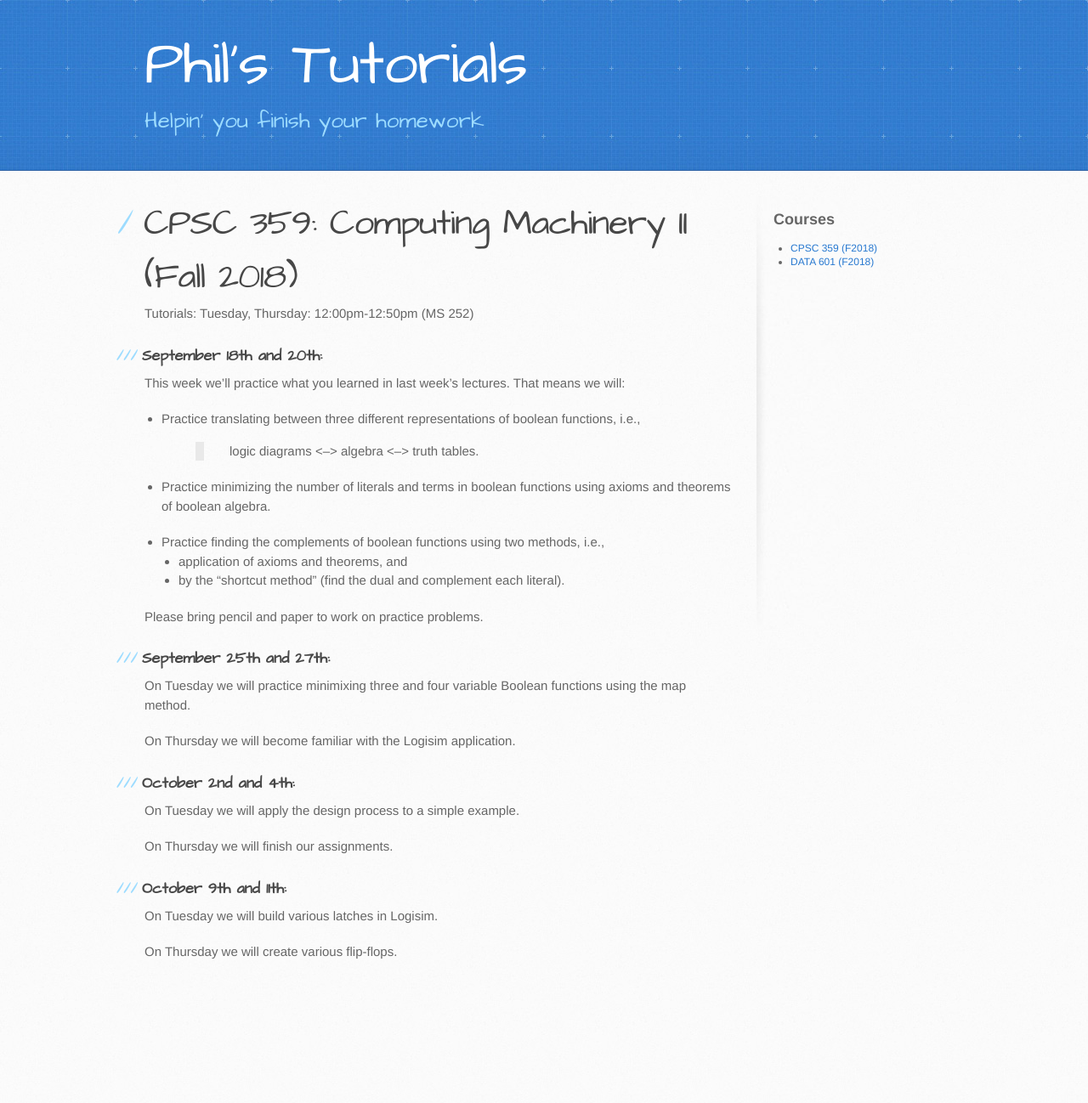
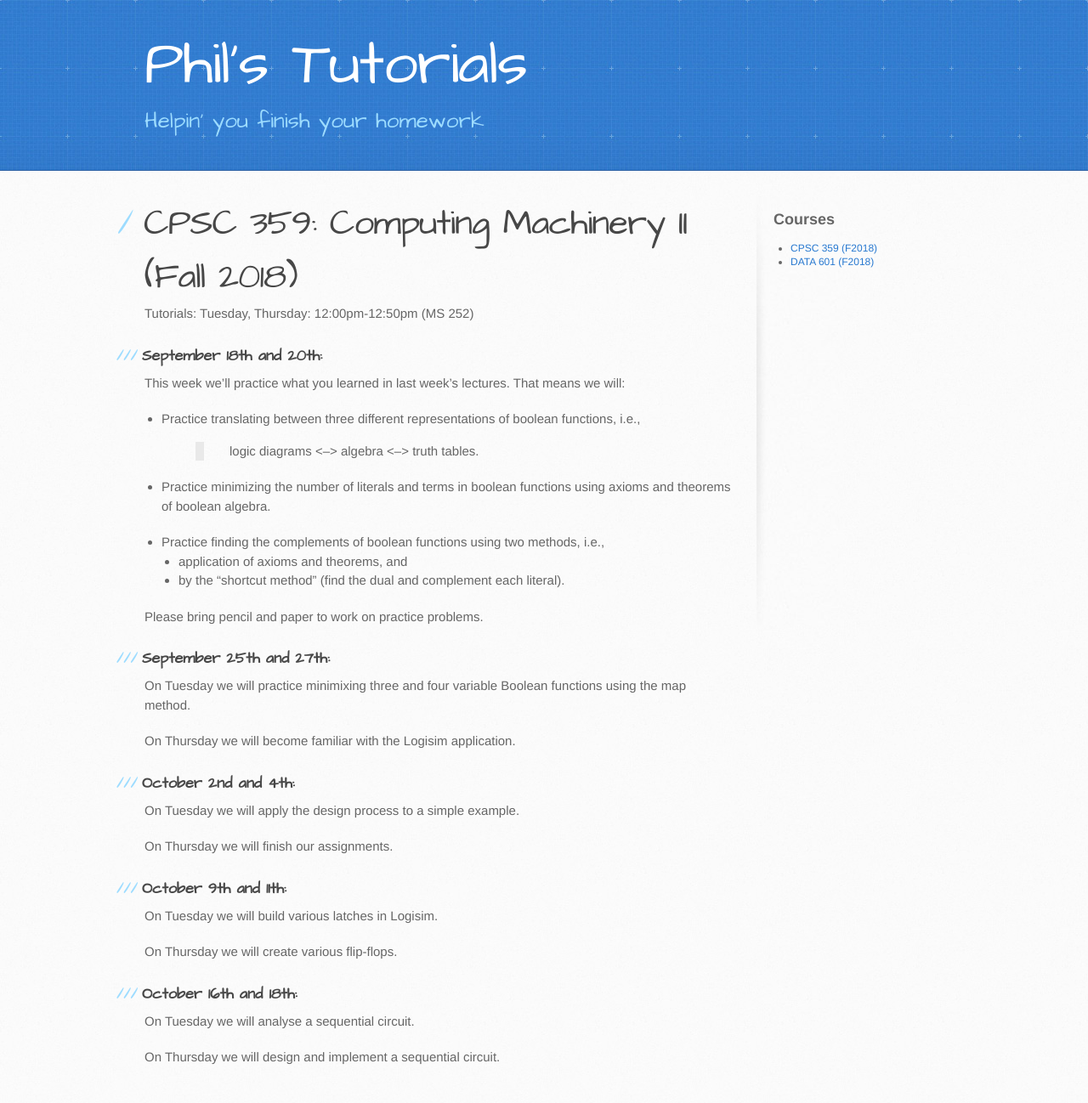
Before and after one commit to philstutorials/philstutorials.github.io, a Jekyll site: the page built from CPSC359.md, in a window 1280 px wide. Shown: the whole page at 85% size. Built offline with Jekyll 4.4.1, drawn with Linux system fonts in a browser that asks for light colours; our own code applies the rules of GitHub Pages for plain Markdown files; before the commit the page ends 1174 px from its top, so only the background shows below that.

Commit message:
Update CPSC359.md

```diff
--- a/CPSC359.md
+++ b/CPSC359.md
@@ -35,3 +35,8 @@ On Thursday we will finish our assignments.
 On Tuesday we will build various latches in Logisim.
 
 On Thursday we will create various flip-flops.
+
+### October 16th and 18th:
+On Tuesday we will analyse a sequential circuit.
+
+On Thursday we will design and implement a sequential circuit.
```
